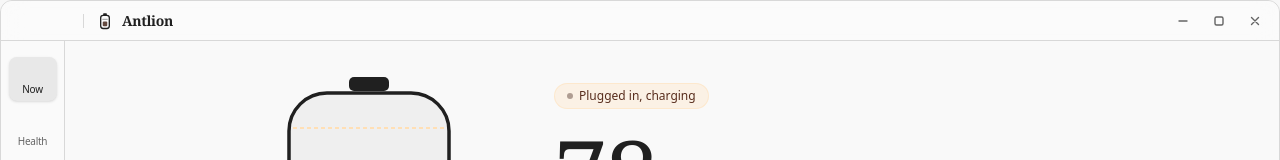
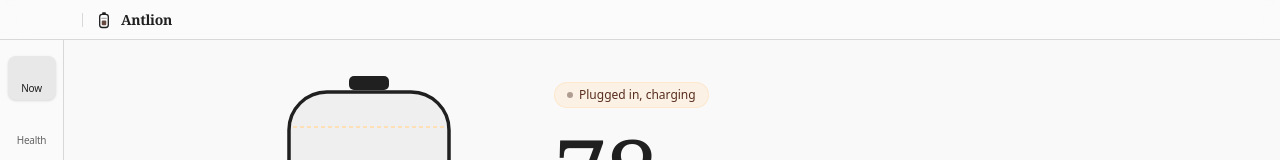
Before and after one commit to osspakistan/ohmwatt, a Vue app: page /#/dashboard in a window 1280 px wide. Shown: the top 160 px of the page. Built offline with nearby package versions, Linux system fonts and the light colour scheme; some icons are missing.

Commit message:
fix(window): restore native decorations to eliminate Linux WebKit rendering failure

```diff
--- a/src-tauri/tauri.conf.json
+++ b/src-tauri/tauri.conf.json
@@ -18,7 +18,6 @@
         "height": 660,
         "minWidth": 800,
         "minHeight": 560,
-        "decorations": false,
         "resizable": true,
         "fullscreen": false
       }
--- a/src/components/common/app-toolbar.vue
+++ b/src/components/common/app-toolbar.vue
@@ -1,8 +1,7 @@
 <script setup lang="ts">
 import { ArrowLeft01Icon, ArrowRight01Icon } from '@hugeicons/core-free-icons'
 import { HugeiconsIcon } from '@hugeicons/vue'
-import { getCurrentWindow } from '@tauri-apps/api/window'
-import { computed, ref } from 'vue'
+import { computed } from 'vue'
 import { useRouter } from 'vue-router'
 
 withDefaults(
@@ -15,7 +14,6 @@ withDefaults(
 )
 
 const router = useRouter()
-const isMaximized = ref(false)
 
 const canGoBack = computed(() => {
   if (typeof window !== 'undefined' && window.history) {
@@ -38,48 +36,11 @@ function goBack() {
 function goForward() {
   router.forward()
 }
-
-async function handleMinimize() {
-  try {
-    const appWindow = getCurrentWindow()
-    await appWindow.minimize()
-  } catch {
-    // Non-tauri browser preview fallback
-  }
-}
-
-async function handleToggleMaximize() {
-  try {
-    const appWindow = getCurrentWindow()
-    await appWindow.toggleMaximize()
-    isMaximized.value = await appWindow.isMaximized()
-  } catch {
-    isMaximized.value = !isMaximized.value
-  }
-}
-
-async function handleClose() {
-  try {
-    const appWindow = getCurrentWindow()
-    await appWindow.close()
-  } catch {
-    // Non-tauri browser preview fallback
-  }
-}
-
-function handleStartDragging() {
-  try {
-    const appWindow = getCurrentWindow()
-    appWindow.startDragging()
-  } catch {
-    // Non-tauri browser preview fallback
-  }
-}
 </script>
 
 <template>
   <header
-    class="flex h-10 flex-none select-none items-center border-b border-border bg-card/60 pl-3 pr-2 backdrop-blur-md"
+    class="flex h-10 flex-none select-none items-center justify-between border-b border-border bg-card/60 px-3 backdrop-blur-md"
   >
     <!-- Brand Icon, Title & Navigation History Controls -->
     <div class="flex items-center gap-3">
@@ -128,84 +89,5 @@ function handleStartDragging() {
         }}</span>
       </div>
     </div>
-
-    <!-- Draggable Region -->
-    <div
-      class="h-full flex-1 cursor-default"
-      title="Drag to move. Double-click to maximize."
-      @mousedown="handleStartDragging"
-      @dblclick="handleToggleMaximize"
-    />
-
-    <!-- Window Action Buttons -->
-    <div class="flex items-center gap-1">
-      <button
-        class="flex h-7 w-8 items-center justify-center rounded text-muted-foreground transition hover:bg-muted hover:text-foreground focus-visible:outline-2 focus-visible:outline-primary"
-        aria-label="Minimize"
-        @click="handleMinimize"
-      >
-        <svg
-          width="12"
-          height="12"
-          viewBox="0 0 12 12"
-          fill="none"
-          stroke="currentColor"
-          stroke-width="1.4"
-          stroke-linecap="round"
-        >
-          <path d="M2 6h8" />
-        </svg>
-      </button>
-
-      <button
-        class="flex h-7 w-8 items-center justify-center rounded text-muted-foreground transition hover:bg-muted hover:text-foreground focus-visible:outline-2 focus-visible:outline-primary"
-        aria-label="Maximize"
-        @click="handleToggleMaximize"
-      >
-        <svg
-          v-if="isMaximized"
-          width="12"
-          height="12"
-          viewBox="0 0 12 12"
-          fill="none"
-          stroke="currentColor"
-          stroke-width="1.4"
-          stroke-linejoin="round"
-        >
-          <rect x="3.5" y="1.5" width="7" height="7" rx="1.5" />
-          <path d="M1.5 4v5.5a1 1 0 001 1H8" />
-        </svg>
-        <svg
-          v-else
-          width="12"
-          height="12"
-          viewBox="0 0 12 12"
-          fill="none"
-          stroke="currentColor"
-          stroke-width="1.4"
-          stroke-linejoin="round"
-        >
-          <rect x="2" y="2" width="8" height="8" rx="1.5" />
-        </svg>
-      </button>
-
-      <button
-        class="group flex h-7 w-8 items-center justify-center rounded text-muted-foreground transition hover:bg-destructive hover:text-destructive-foreground focus-visible:outline-2 focus-visible:outline-primary"
-        aria-label="Close"
-        @click="handleClose"
-      >
-        <svg
-          width="12"
-          height="12"
-          viewBox="0 0 12 12"
-          fill="none"
-          stroke="currentColor"
-          stroke-width="1.4"
-          stroke-linecap="round"
-        >
-          <path d="M2.5 2.5l7 7M9.5 2.5l-7 7" />
-        </svg>
-      </button>
-    </div>
   </header>
 </template>
--- a/src/layouts/app-layout.vue
+++ b/src/layouts/app-layout.vue
@@ -36,7 +36,7 @@ function isActive(path: string) {
 
 <template>
   <div
-    class="flex h-screen w-screen flex-col overflow-hidden rounded-xl border border-border bg-background text-foreground font-sans antialiased shadow-2xl"
+    class="flex h-screen w-screen flex-col overflow-hidden bg-background text-foreground font-sans antialiased"
   >
     <!-- Top Window Chrome / Draggable Toolbar -->
     <AppToolbar title="Antlion" />
```
